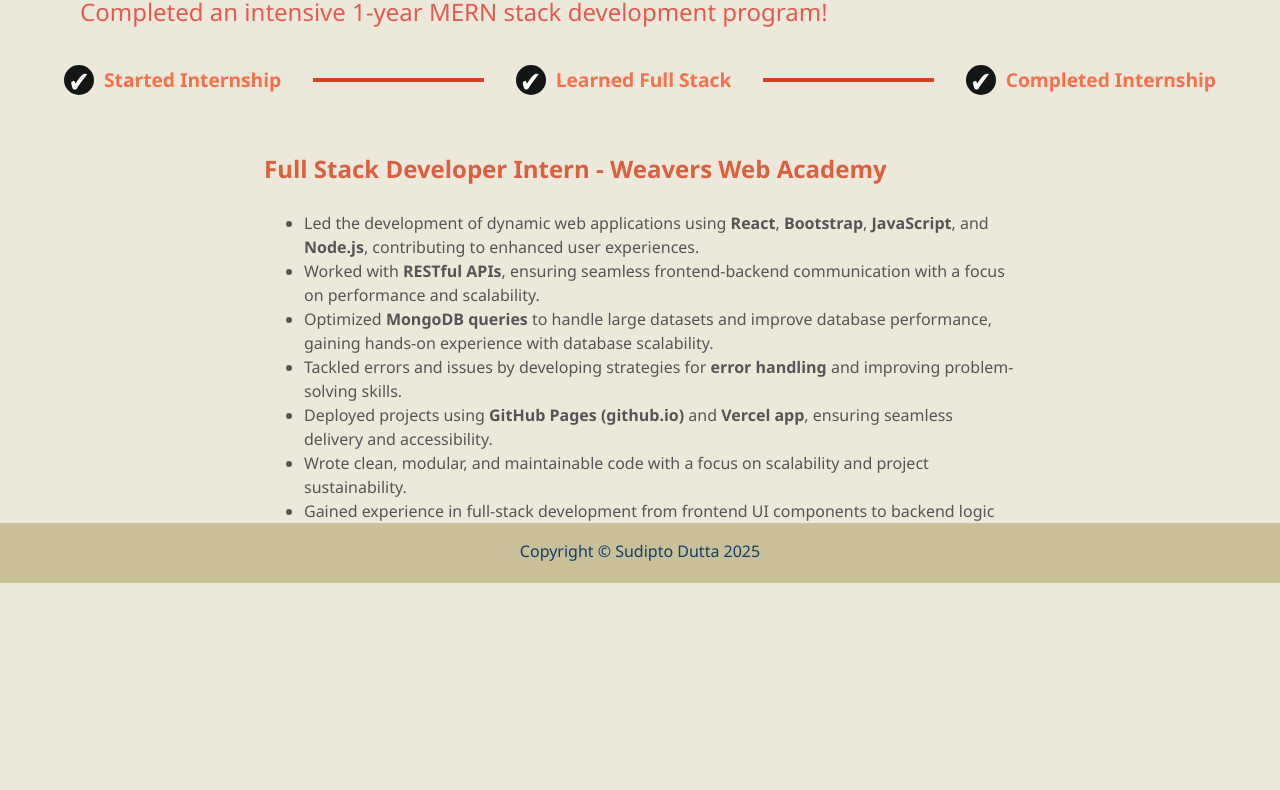
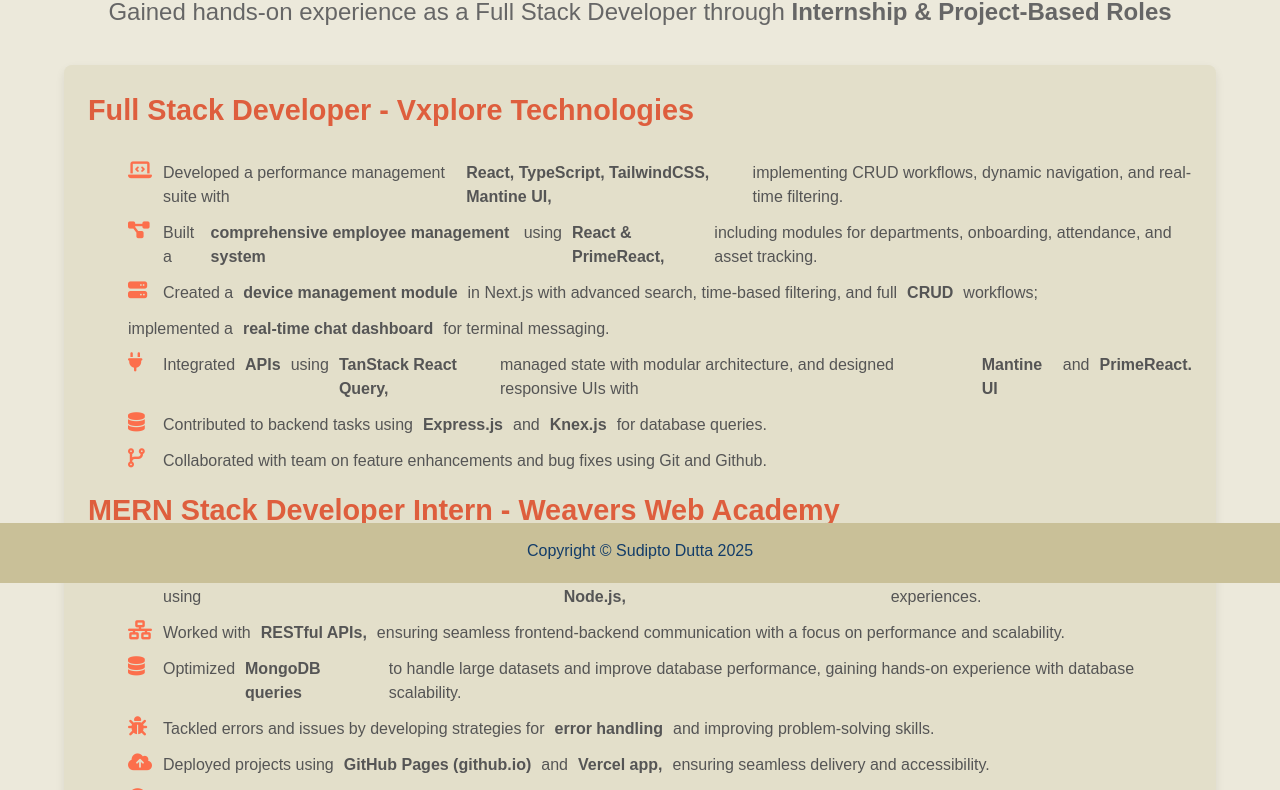
Before and after one commit to Sudipto0005018/My-Portfolio-Website, a website: page experience.html in a window 1280 px wide. Shown: the part 217-1007 px from the top of the page. Before the commit the page ends 868 px from the top, so only its background shows below. Drawn offline with Linux system fonts and the light colour scheme.

Commit message:
work and about modified

```diff
--- a/experience.html
+++ b/experience.html
@@ -6,7 +6,31 @@
     <link rel="stylesheet" href="css/main.css" />
     <title>Welcome to my Portfolio</title>
     <style>
-      /* Experience Stepper Styling */
+      body {
+        /* background-color: #faf9f7; */
+        font-family: Arial, sans-serif;
+      }
+      strong {
+        margin: 0 !important;
+        padding: 0 !important;
+        letter-spacing: 0 !important;
+        font-weight: 700 !important;
+        display: inline !important;
+      }
+      /* Headings */
+      .lg-heading {
+        text-align: center;
+        margin-top: 0px;
+        font-size: clamp(2rem, 5vw, 3rem);
+      }
+      .sm-heading {
+        text-align: center;
+        margin-bottom: 0px;
+        font-size: clamp(1rem, 3vw, 1.5rem);
+        color: #666;
+      }
+
+      /* Experience Container (for stepper if used) */
       .experience-container {
         display: flex;
         align-items: center;
@@ -37,6 +61,7 @@
         color: #fff;
         font-size: 1.5em;
         margin-right: 10px;
+        animation: popIn 0.6s ease-in-out;
       }
 
       /* Horizontal Line */
@@ -50,27 +75,118 @@
       .experience-box {
         padding: 1.5em;
         border-radius: 8px;
-        max-width: 800px;
         margin: 0 auto;
+        margin-bottom: 2rem;
+        background: #e3dfca;
+        box-shadow: 0 4px 10px rgba(0, 0, 0, 0.08);
+        animation: fadeInUp 1s ease-in-out;
+        transition: transform 0.3s ease;
       }
 
+      .experience-box:hover {
+        transform: scale(1.02);
+      }
+
+      .experience-box h2 {
+        color: #de5e3d;
+        font-weight: bold;
+        margin-bottom: 1em;
+        font-size: 1.8rem;
+        transition: color 0.3s ease, text-shadow 0.3s ease;
+      }
+
+      .experience-box h2:hover {
+        color: #fc6f4c;
+        text-shadow: 1px 1px 8px rgba(252, 111, 76, 0.3);
+      }
+
+      /* Animate list items */
+      .experience-box ul li {
+        margin-bottom: 12px;
+        display: flex;
+        align-items: flex-start;
+        gap: 10px;
+        opacity: 0;
+        animation: fadeIn 1s forwards;
+        word-wrap: break-word;
+      }
+
+      .experience-box ul li:nth-child(1) {
+        animation-delay: 0.2s;
+      }
+      .experience-box ul li:nth-child(2) {
+        animation-delay: 0.4s;
+      }
+      .experience-box ul li:nth-child(3) {
+        animation-delay: 0.6s;
+      }
+      .experience-box ul li:nth-child(4) {
+        animation-delay: 0.8s;
+      }
+      .experience-box ul li:nth-child(5) {
+        animation-delay: 1s;
+      }
+      .experience-box ul li:nth-child(6) {
+        animation-delay: 1.2s;
+      }
+
+      /* Icons for list items */
+      .experience-box ul li i {
+        color: #fc6f4c;
+        font-size: 1.2em;
+        min-width: 25px;
+        flex-shrink: 0;
+      }
+
+      /* Keyframes */
+      @keyframes fadeIn {
+        0% {
+          opacity: 0;
+          transform: translateY(10px);
+        }
+        100% {
+          opacity: 1;
+          transform: translateY(0);
+        }
+      }
+
+      @keyframes fadeInUp {
+        from {
+          opacity: 0;
+          transform: translateY(20px);
+        }
+        to {
+          opacity: 1;
+          transform: translateY(0);
+        }
+      }
+
+      @keyframes popIn {
+        0% {
+          transform: scale(0);
+          opacity: 0;
+        }
+        100% {
+          transform: scale(1);
+          opacity: 1;
+        }
+      }
+
+      /* Responsive */
       @media (max-width: 768px) {
         .experience-container {
           flex-direction: column;
           align-items: flex-start;
         }
-
         .experience-step {
           font-size: 1em;
         }
-
         .tick-circle {
           width: 25px;
           height: 25px;
           font-size: 1.2em;
           margin-right: 5px;
         }
-
         .step-line {
           height: 2px;
           width: 100%;
@@ -81,21 +197,17 @@
         .lg-heading {
           font-size: 30px !important;
         }
-
         .sm-heading {
           font-size: 15px !important;
         }
-
         .experience-step {
           font-size: 0.8em;
         }
-
         .tick-circle {
           width: 18px;
           height: 18px;
           font-size: 0.8em;
         }
-
         .step-line {
           height: 1px;
         }
@@ -106,24 +218,48 @@
           font-size: 2em;
           text-align: center;
         }
-
         .sm-heading {
           font-size: 1.5em;
           text-align: center;
         }
-
         .experience-step {
           font-size: 0.9em;
         }
-
         .tick-circle {
           width: 20px;
           height: 20px;
           font-size: 1em;
         }
-
         .step-line {
           height: 1px;
+        }
+      }
+
+      @media (max-width: 768px) {
+        /* .experience-box {
+          padding: 1em;
+        } */
+        .experience-box h2 {
+          font-size: 1.5rem;
+        }
+        .experience-box ul li {
+          font-size: 0.95rem;
+        }
+      }
+
+      @media (max-width: 1060px) {
+        /* .experience-box {
+          padding: 0.8em;
+        } */
+        .experience-box h2 {
+          font-size: 1.3rem;
+        }
+        .experience-box ul li {
+          font-size: 0.9rem;
+          flex-direction: column;
+        }
+        .experience-box ul li i {
+          font-size: 1rem;
         }
       }
     </style>
@@ -165,73 +301,92 @@
         My <span class="text-secondary">Experience</span>
       </h1>
       <h2 class="sm-heading">
-        Completed an intensive 1-year MERN stack development program!
+        Gained hands-on experience as a Full Stack Developer through
+        <strong>Internship & Project-Based Roles</strong>
       </h2>
-
-      <!-- Stepper Section -->
-      <div class="experience-container">
-        <div class="experience-step">
-          <div class="tick-circle">✔</div>
-          <b>Started Internship</b>
-        </div>
-        <div class="step-line"></div>
-        <div class="experience-step">
-          <div class="tick-circle">✔</div>
-          <b>Learned Full Stack</b>
-        </div>
-        <div class="step-line"></div>
-        <div class="experience-step">
-          <div class="tick-circle">✔</div>
-          <b>Completed Internship</b>
-        </div>
-      </div>
 
       <!-- Experience Box -->
       <div class="experience-box">
-        <h2 style="color: #de5e3d; font-weight: bold; margin-bottom: 1em">
-          Full Stack Developer Intern - Weavers Web Academy
-        </h2>
+        <h2>Full Stack Developer - Vxplore Technologies</h2>
         <ul style="color: #555">
           <li>
-            Led the development of dynamic web applications using
-            <strong>React</strong>, <strong>Bootstrap</strong>,
-            <strong>JavaScript</strong>, and <strong>Node.js</strong>,
+            <i class="fas fa-laptop-code"></i> Developed a performance
+            management suite with
+            <strong>React, TypeScript, TailwindCSS, Mantine UI,</strong>
+            implementing CRUD workflows, dynamic navigation, and real-time
+            filtering.
+          </li>
+          <li>
+            <i class="fas fa-project-diagram"></i> Built a
+            <strong>comprehensive employee management system</strong> using
+            <strong>React & PrimeReact,</strong> including modules for
+            departments, onboarding, attendance, and asset tracking.
+          </li>
+          <li>
+            <i class="fas fa-server"></i> Created a
+            <strong>device management module</strong> in Next.js with advanced
+            search, time-based filtering, and full <strong>CRUD</strong> workflows;
+            <li>implemented a <strong>real-time chat dashboard</strong> for
+            terminal messaging.</li>
+          </li>
+          <li>
+            <i class="fas fa-plug"></i> Integrated <strong>APIs</strong> using
+            <strong>TanStack React Query,</strong> managed state with modular
+            architecture, and designed responsive UIs with
+            <strong>Mantine UI</strong> and <strong>PrimeReact.</strong>
+          </li>
+          <li>
+            <i class="fas fa-database"></i> Contributed to backend tasks using
+            <strong>Express.js</strong> and <strong>Knex.js</strong> for
+            database queries.
+          </li>
+          <li>
+            <i class="fas fa-code-branch"></i> Collaborated with team on feature
+            enhancements and bug fixes using Git and Github.
+          </li>
+        </ul>
+
+        <h2>MERN Stack Developer Intern - Weavers Web Academy</h2>
+        <ul style="color: #555">
+          <li>
+            <i class="fas fa-code"></i> Led the development of dynamic web
+            applications using
+            <strong>React, Bootstrap, JavaScript, and Node.js,</strong>
             contributing to enhanced user experiences.
           </li>
           <li>
-            Worked with <strong>RESTful APIs</strong>, ensuring seamless
-            frontend-backend communication with a focus on performance and
-            scalability.
+            <i class="fas fa-network-wired"></i> Worked with
+            <strong>RESTful APIs,</strong> ensuring seamless frontend-backend
+            communication with a focus on performance and scalability.
           </li>
           <li>
-            Optimized <strong>MongoDB queries</strong> to handle large datasets
-            and improve database performance, gaining hands-on experience with
+            <i class="fas fa-database"></i> Optimized
+            <strong>MongoDB queries</strong> to handle large datasets and
+            improve database performance, gaining hands-on experience with
             database scalability.
           </li>
           <li>
-            Tackled errors and issues by developing strategies for
-            <strong>error handling</strong> and improving problem-solving
-            skills.
+            <i class="fas fa-bug"></i> Tackled errors and issues by developing
+            strategies for <strong>error handling</strong> and improving
+            problem-solving skills.
           </li>
           <li>
-            Deployed projects using
+            <i class="fas fa-cloud-upload-alt"></i> Deployed projects using
             <strong>GitHub Pages (github.io)</strong> and
-            <strong>Vercel app</strong>, ensuring seamless delivery and
+            <strong>Vercel app,</strong> ensuring seamless delivery and
             accessibility.
           </li>
           <li>
-            Wrote clean, modular, and maintainable code with a focus on
-            scalability and project sustainability.
-          </li>
-          <li>
-            Gained experience in full-stack development from frontend UI
-            components to backend logic and database management.
+            <i class="fas fa-check-circle"></i> Wrote clean, modular, and
+            maintainable code with a focus on scalability and project
+            sustainability.
           </li>
         </ul>
       </div>
     </main>
 
     <footer id="main-footer">Copyright &copy; Sudipto Dutta 2025</footer>
+
     <script src="js/main.js"></script>
     <script
       src="https://kit.fontawesome.com/c28f07619f.js"
```
Also changed, not shown: about.html (+7 -7 lines).
